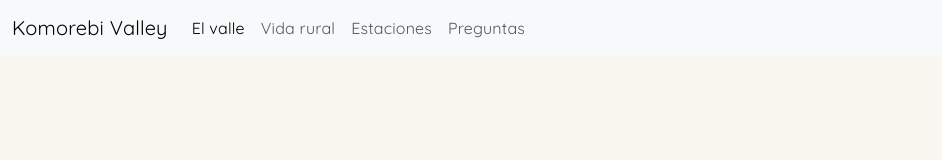
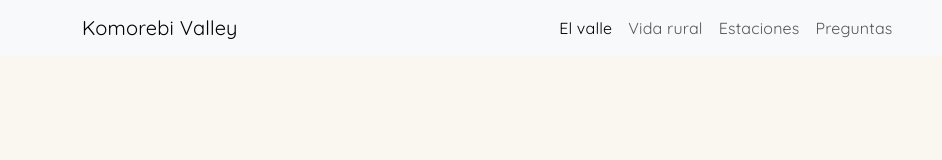
Before and after one commit to rollingcodeschool/komorebi-valley-c31, a plain HTML site: page index.html in a window 1280 px wide. Shown: the whole page, without its empty margins (0-942 px from the left). Drawn offline with Linux system fonts and the light colour scheme.

Commit message:
alineamos las opciones del menú

```diff
--- a/index.html
+++ b/index.html
@@ -19,7 +19,7 @@
   <body>
     <header>
       <nav class="navbar navbar-expand-lg bg-body-tertiary">
-        <div class="container-fluid">
+        <div class="container">
           <a class="navbar-brand" href="index.html">Komorebi Valley</a>
           <button
             class="navbar-toggler"
@@ -33,7 +33,7 @@
             <span class="navbar-toggler-icon"></span>
           </button>
           <div class="collapse navbar-collapse" id="navbarSupportedContent">
-            <ul class="navbar-nav me-auto mb-2 mb-lg-0">
+            <ul class="navbar-nav mx-auto mb-2 mb-lg-0">
               <li class="nav-item">
                 <a class="nav-link active" aria-current="page" href="#"
                   >El valle</a
```
